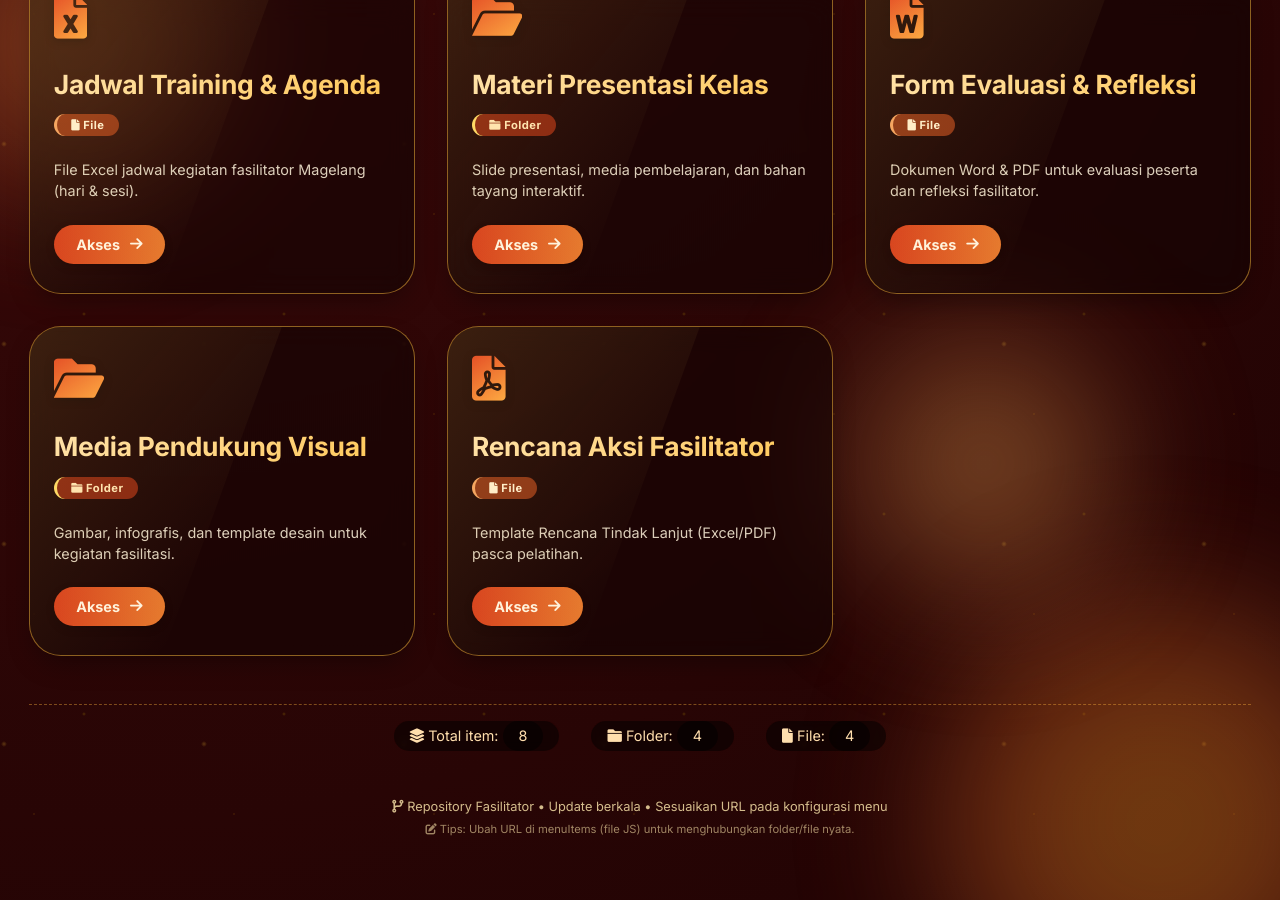
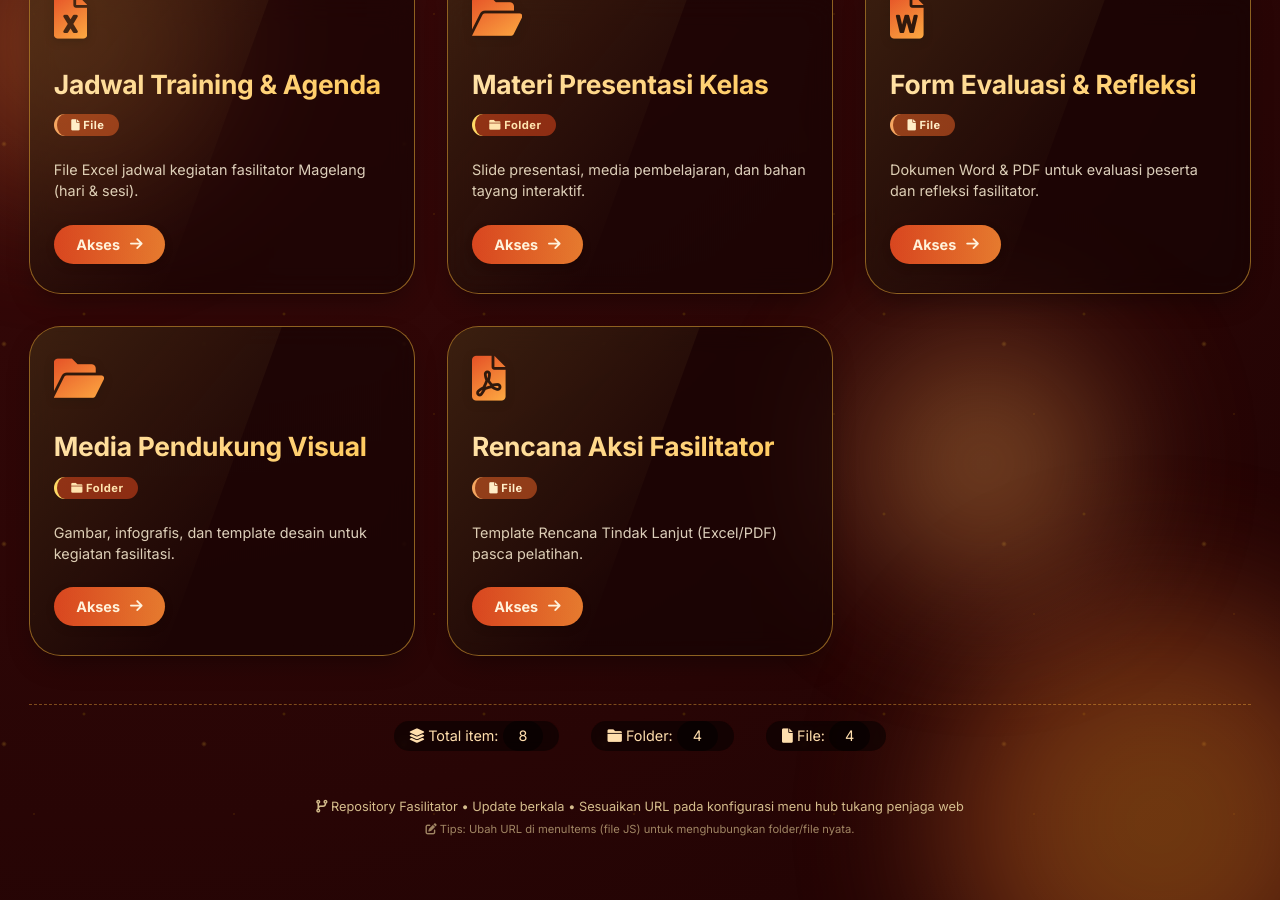
Before and after one commit to fasilitatormgl/siomai, a Jekyll site: the page bahankerja.html, which Jekyll copies as it is, in a window 1280 px wide and 900 px high, scrolled down 768 px. Built offline with Jekyll 4.4.1, drawn with Linux system fonts in a browser that asks for light colours; some of the changed text lies outside the part shown.

Commit message:
Update bahankerja.html

```diff
--- a/bahankerja.html
+++ b/bahankerja.html
@@ -417,7 +417,7 @@
 <div class="container">
   <div class="hero">
     <div class="badge-title">
-      <i class="fas fa-map-marker-alt"></i> Kab. Magelang • Fasilitator Hebat
+      <i class="fas fa-map-marker-alt"></i> Kota. Magelang • Fasilitator Hebat, Melayani Sepenuh Hati
     </div>
     <h1>⚜️ Bahan Kerja Fasilitator Magelang ⚜️</h1>
     <div class="sub">
@@ -439,7 +439,7 @@
     <span><i class="fas fa-file"></i> File: <span id="fileCount">0</span></span>
   </div>
   <footer>
-    <i class="fas fa-code-branch"></i> Repository Fasilitator • Update berkala • Sesuaikan URL pada konfigurasi menu
+    <i class="fas fa-code-branch"></i> Repository Fasilitator • Update berkala • Sesuaikan URL pada konfigurasi menu hub tukang penjaga web
   </footer>
 </div>
 
```
